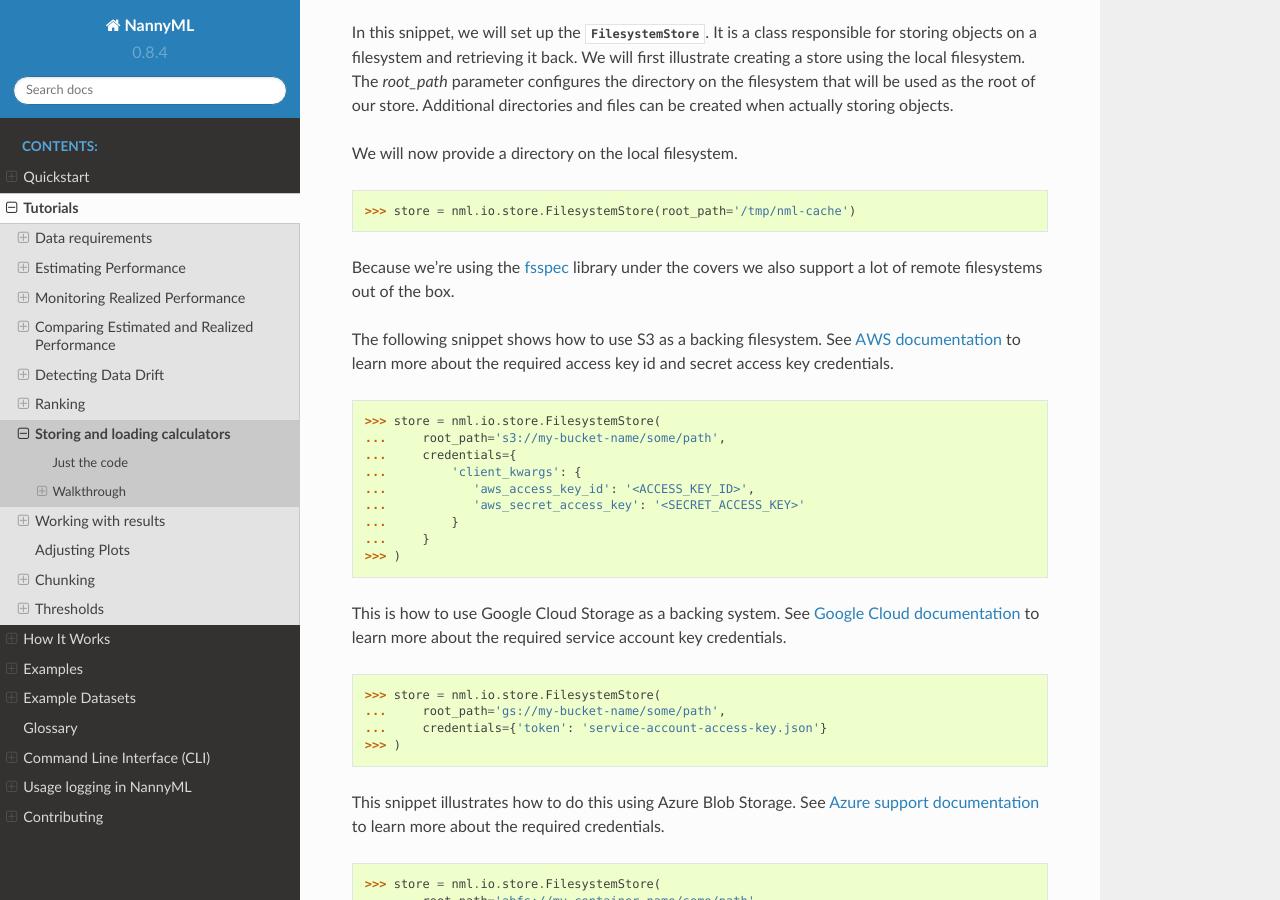
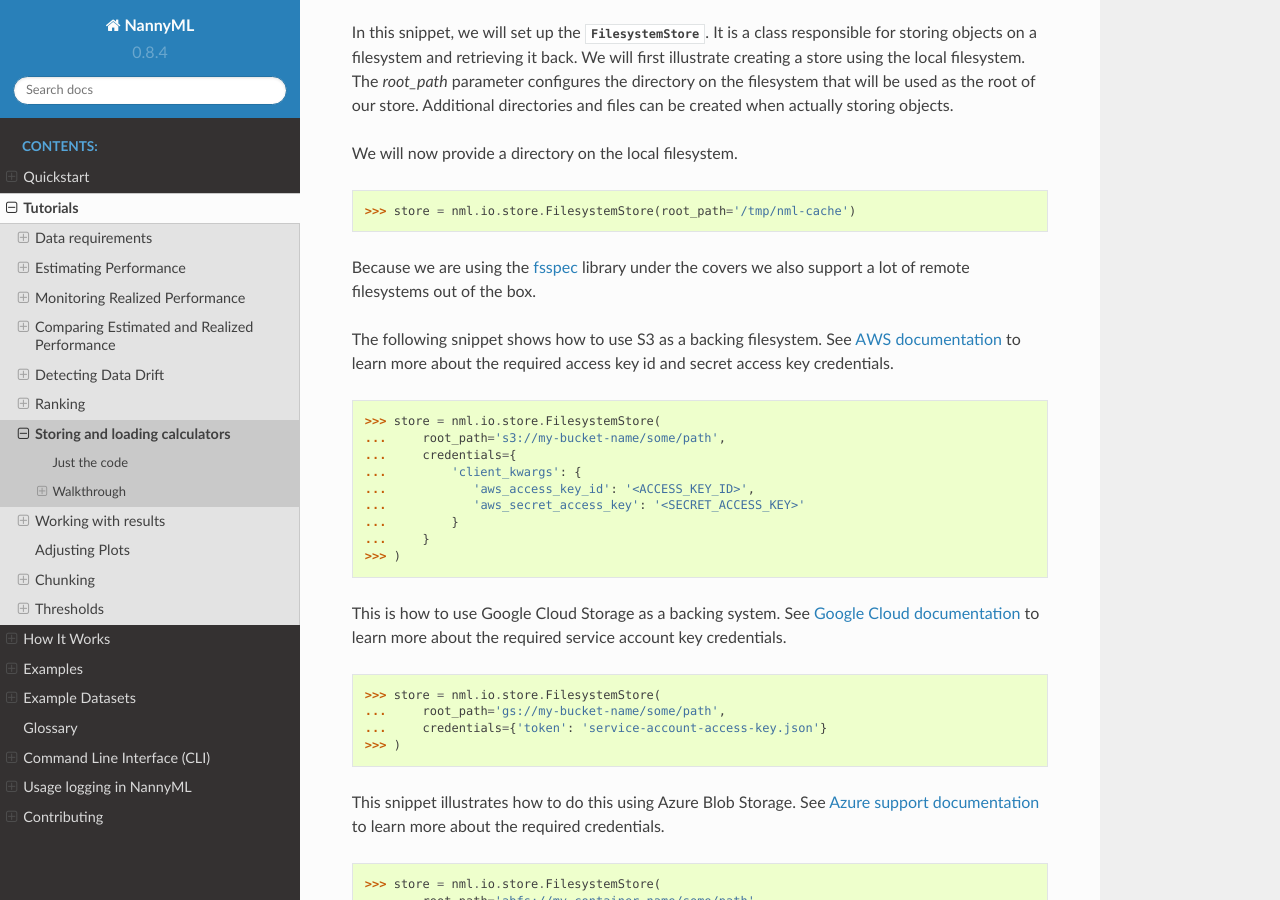
Before and after one commit to NannyML/nannyml, a Sphinx documentation site: the page built from docs/tutorials/storing_and_loading_calculators.rst, in a window 1280 px wide and 900 px high, scrolled down 1582 px. Built offline with Sphinx 7.4.7 and the Read the Docs theme 2.0.0, drawn with Linux system fonts in a browser that asks for light colours; pages that are not in the unit, such as notebooks, are missing from menus.

Commit message:
small grammar fixes

```diff
--- a/docs/tutorials/detecting_data_drift/univariate_drift_detection.rst
+++ b/docs/tutorials/detecting_data_drift/univariate_drift_detection.rst
@@ -104,7 +104,7 @@ The drift results from the reference data are accessible though the :meth:`~nann
     :cell: 9
 
 The next step is visualizing the results. NannyML can plot both the `drift` and `distribution` for a given column.
-We'll first plot the ``jensen_shannon`` method results for each continuous column shown below.
+We will first plot the ``jensen_shannon`` method results for each continuous column shown below.
 
 .. nbimport::
     :path: ./example_notebooks/Tutorial - Drift - Univariate.ipynb
--- a/docs/tutorials/storing_and_loading_calculators.rst
+++ b/docs/tutorials/storing_and_loading_calculators.rst
@@ -57,7 +57,7 @@ We will now provide a directory on the local filesystem.
 
 .. _storing_calculators_remote_examples:
 
-Because we're using the `fsspec <https://filesystem-spec.readthedocs.io/en/latest/>`_ library under the covers we also
+Because we are using the `fsspec <https://filesystem-spec.readthedocs.io/en/latest/>`_ library under the covers we also
 support a lot of remote filesystems out of the box.
 
 The following snippet shows how to use S3 as a backing filesystem. See `AWS documentation <https://docs.aws.amazon.com/IAM/latest/UserGuide/id_credentials_access-keys.html>`_
```
